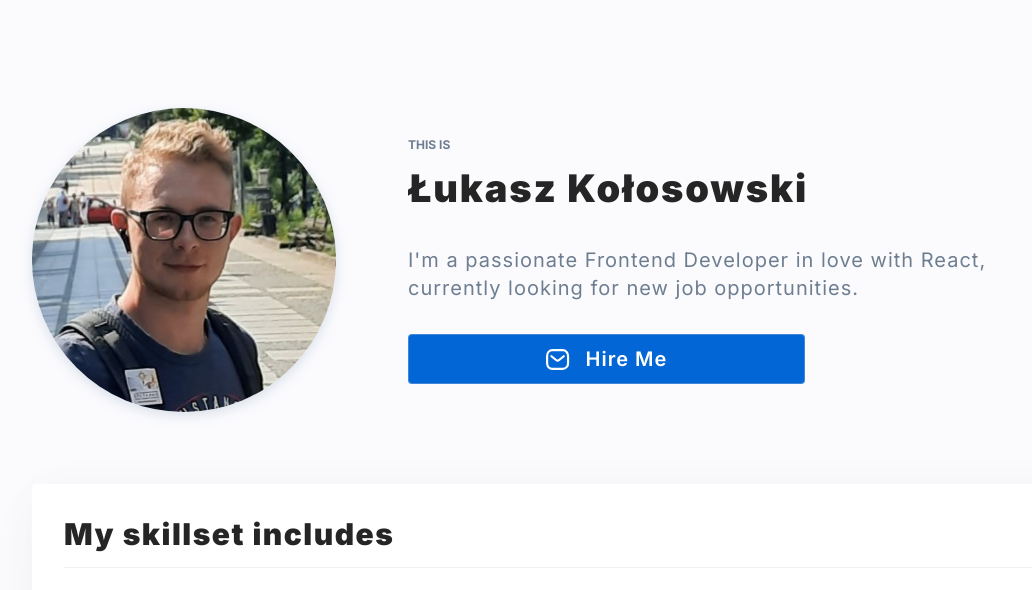
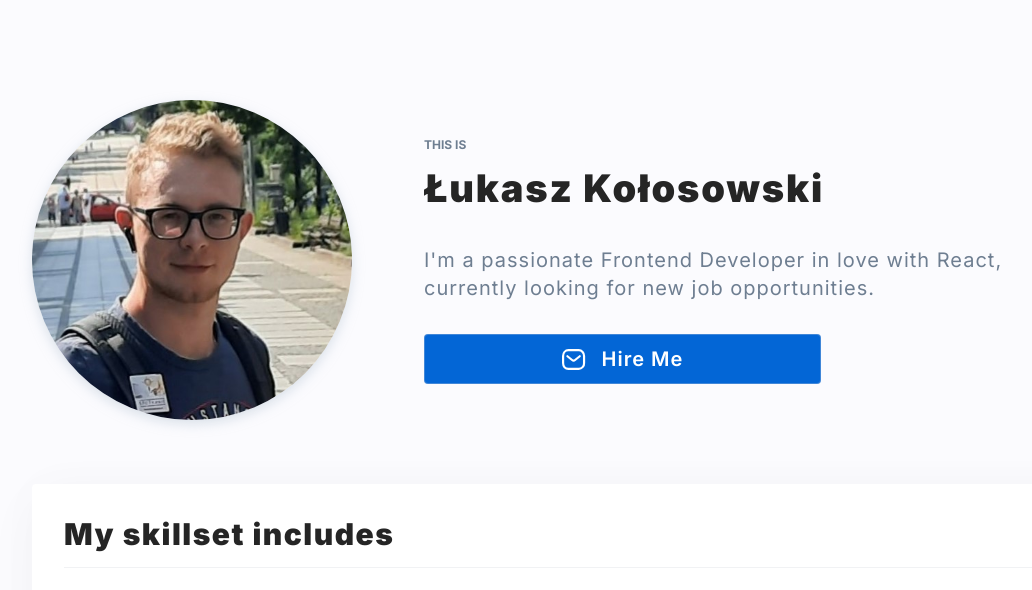
Before and after one commit to lkkolosowski/personal-homepage, a React (Create React App) app: page / in a window 1280 px wide. Shown: the top 590 px of the page, without its empty margins (0-1032 px from the left). Built offline with nearby package versions, Linux system fonts and the light colour scheme.

Commit message:
small layout adjustments (bug fix)

```diff
--- a/src/common/Container/styled.js
+++ b/src/common/Container/styled.js
@@ -1,6 +1,7 @@
 import styled from "styled-components";
 
 export const Main = styled.main`
-  max-width: 1216px;
+  max-width: 1248px;
   margin: 100px auto;
+  padding: 0 16px;
 `;
--- a/src/common/Hero/styled.js
+++ b/src/common/Hero/styled.js
@@ -5,7 +5,7 @@ export const StyledHero = styled.section`
   display: grid;
   align-items: center;
   grid-template-columns: auto 1fr;
-  margin: 8px -8px 64px;
+  margin: 8px 0 64px;
 `;
 
 export const Title = styled.h1`
@@ -36,12 +36,11 @@ export const ExtraHeaderContent = styled.p`
 `;
 
 export const Header = styled.header`
-  padding: 0 64px;
+  padding: 0 72px;
 `;
 
 export const Aside = styled.aside`
   max-width: 400px;
-  padding: 8px;
   min-height: 56px;
   width: 25vw;
 `;
```
